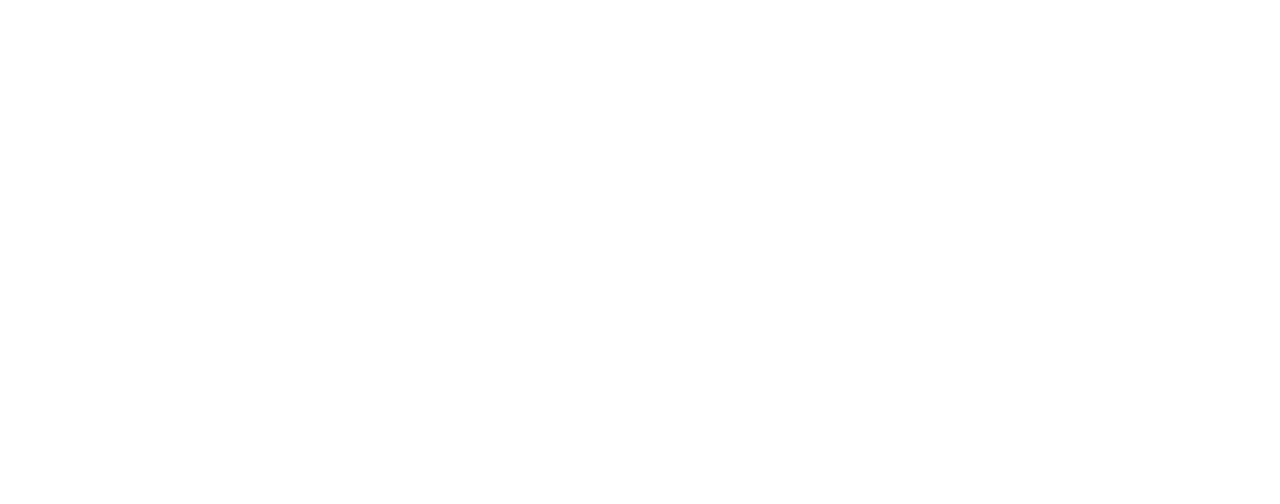
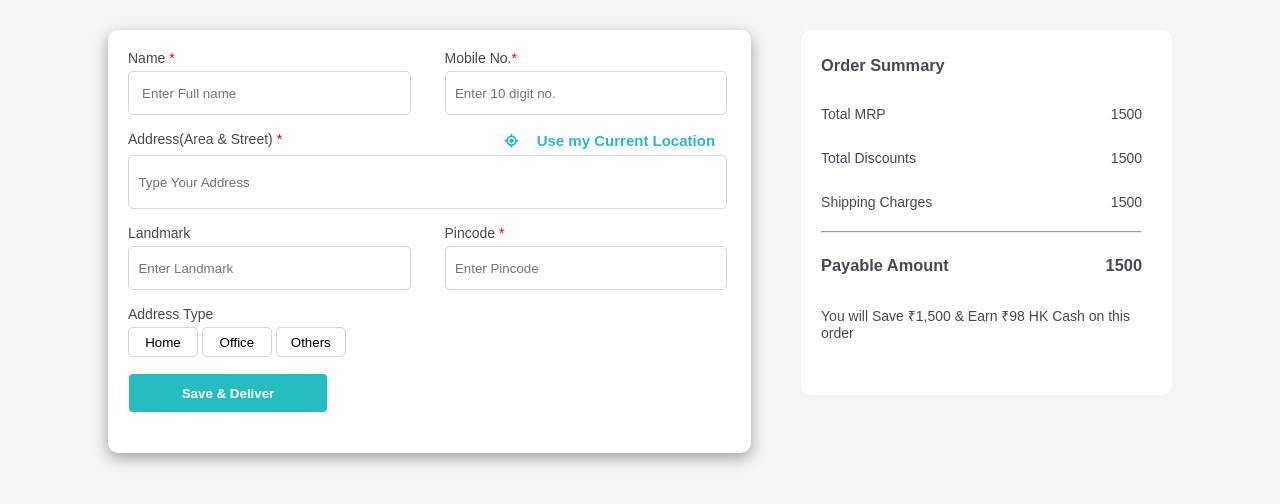
Before and after one commit to Swagh001/HealthKart-Clone, a plain HTML site: page Address/address.html in a window 1280 px wide. Drawn offline with Linux system fonts and the light colour scheme.

Commit message:
Address files added with some code(html,css,js)

```diff
--- /dev/null
+++ b/Address/address.css
@@ -0,0 +1,109 @@
+body{
+    background-color: whitesmoke;
+    font-family: sans-serif;
+    font-size: 14px;
+    color:#494953;
+}
+#container-Main{
+    display: flex;
+    /* border: 1px solid; */
+    margin: 30px 100px 60px;
+    column-gap: 50px;
+
+}
+
+#container-1{
+    padding: 20px 30px 40px 20px;
+    width: 60%;
+    /* border: 1px solid; */
+    border-radius: 10px;
+    box-shadow: rgba(0, 0, 0, 0.35) 0px 5px 15px;
+    background-color: white;
+}
+
+#container-2{
+    /* border: 1px solid; */
+    padding: 10px 30px 40px 20px;
+    border-radius: 10px;
+    /* box-shadow: rgba(0, 0, 0, 0.35) 0px 5px 15px; */
+    background-color: white;
+    height: 20%;
+
+}
+
+.inner-conatiner{
+    display: flex;
+    /* border: 1px solid; */
+    column-gap: 40px;
+}
+.inner-conatiner>div{
+    width: 50%;
+    /* border: solid; */
+}
+#adrs{
+    display: flex;
+    justify-content: space-between;
+}
+
+#address{
+    width: 100%;
+    height: 50px;
+    margin-top: 5px;
+    border-radius: 5px;
+    border: 1px solid;
+    border-color: rgb(216, 214, 214);
+}
+
+
+/* .btn:active{
+    background-color: grey;
+} */
+
+.btn{
+    height: 30px;
+    width: 70px;
+    margin-top: 5px;
+    background-color: white;
+    border-radius: 5px;
+    border: 1px solid;
+    border-color: rgb(216, 214, 214);
+    cursor: pointer;
+}
+
+#submit{
+    background-color: #26bdc0;;
+    color: white;
+    border: none;
+    height: 40px;
+    width: 200px;
+    cursor: pointer;
+    font-weight: bold;
+    border-radius: 5px;
+    border: 1px solid;
+    /* border-color: rgb(216, 214, 214); */
+}
+.star{
+    color: red;
+}
+.inputField{
+    height: 40px;
+    margin-top: 5px;
+    width: 100%;
+    border-radius: 5px;
+    border: 1px solid;
+    border-color: rgb(216, 214, 214);
+}
+
+#new_input_1{
+    height: 40px;
+    margin-top: 5px;
+    width: 100%;
+    border-radius: 5px;
+    border: 1px solid;
+    border-color: rgb(216, 214, 214);
+}
+
+.order{
+    display: flex;
+    justify-content: space-between;
+}
--- a/Address/address.html
+++ b/Address/address.html
@@ -5,8 +5,99 @@
     <meta http-equiv="X-UA-Compatible" content="IE=edge">
     <meta name="viewport" content="width=device-width, initial-scale=1.0">
     <title>Address Page</title>
+    <link rel="stylesheet" href="address.css">
 </head>
 <body>
+<!-- ---------------------------------------navbar----------------- -->
 
+<!--address Page --------------------------------------------------------------- -->
+
+    <form>
+    <div id="container-Main">
+        <div id="container-1">
+            <div class="inner-conatiner">
+                <div>
+                    <label for="name">Name <span class="star">*</span></label><br>
+                    <input type="text" id="name" name="name" required placeholder=" &nbsp; Enter Full name" class="inputField">
+                </div>
+                <div>
+                    <label for="mobile">Mobile No.<span class="star">*</span></label><br>
+                    <input type="number" id="mobile" name="Mobile" required placeholder=" &nbsp;Enter 10 digit no." class="inputField">
+                </div>
+            </div>
+            <br>
+            <div>
+                <div id="adrs">
+                    <div>
+                        <label for="address">Address(Area & Street) <span class="star">*</span></label>
+                    </div>
+                    <div style="color: #26bdc0;">
+                        <i class="fa-solid fa-location-crosshairs" style="color: #26bdc0; size: 20px;"></i>
+                        <!-- &nbsp; Use my Current Location  -->
+                        <input type="button" name="location" id="location" value="&nbsp; Use my Current Location"
+                        style="border: none; background-color: white; color: #26bdc0; font-weight: bold; font-size: 15px; cursor: pointer;">
+                    </div>
+                </div>
+                <div>
+                    <input type="text" id="address" name="address" required placeholder=" &nbsp;Type Your Address">
+                </div>
+            </div>
+            <br>
+            <div class="inner-conatiner">
+                <div>
+                    <label for="landmark">Landmark</label><br>
+                    <input type="text" id="landmark" name="Landmark" required placeholder=" &nbsp;Enter Landmark" class="inputField">
+                </div>
+                <div>
+                    <label for="pincode">Pincode <span class="star">*</span></label><br>
+                    <input type="number" id="pincode" name="Pincode" required placeholder=" &nbsp;Enter Pincode" class="inputField">
+                </div>
+            </div>
+            <br>
+            <div id="newInut-1">
+                <label for="name">Address Type</label><br>
+                <input type="button" value="Home" class="btn btn-1">
+                <input type="button" value="Office" class="btn btn-2">
+                <input type="button" value="Others" class="btn btn-3" >
+                <!-- <div id="newinput"></div> -->
+                <!-- <button class="btn">Home</button>
+                <button class="btn">Office</button>
+                <button class="btn">Others</button> -->
+            </div>
+            <br>
+            <button id="submit" type="submit">Save & Deliver</button>
+        </div>
+
+    </form>
+        <div id="container-2" style="row-gap: 0px;">
+            <h3>Order Summary &nbsp; <span id="Order_count"></span></h3>
+
+            <div class="order">
+                <div><p>Total MRP</div>
+                <div><p>1500</p></div>
+            </div>
+
+            <div class="order">
+                <div><p>Total Discounts </div>
+                <div><p>1500</p></div>
+            </div>
+
+            <div class="order">
+                <div><p>Shipping Charges</div>
+                <div><p>1500</p></div>
+            </div>
+            <hr>
+
+            <div class="order">
+                <div><h3>Payable Amount </div>
+                <div><h3>1500</h3></div>
+            </div>
+
+            <p>You will Save ₹<span>1,500</span> & Earn ₹98 HK Cash on this order</p>
+        </div>
+    </div>
+
+    <script src="address.js"></script>
 </body>
 </html>
+<script src="https://kit.fontawesome.com/6c991e2d26.js" crossorigin="anonymous"></script>
--- /dev/null
+++ b/Address/address.js
@@ -0,0 +1,74 @@
+
+document.querySelector("form").addEventListener("submit",submit);
+let AddressArr= JSON.parse(localStorage.getItem("AddressData")) || [];
+function submit(){
+    event.preventDefault();
+    let name=document.getElementById("name").value;
+    let mobile=document.getElementById("mobile").value;
+    let address=document.getElementById("address").value;
+    let landmark=document.getElementById("landmark").value;
+    let pincode=document.getElementById("pincode").value;
+
+    console.log("hello"+name);
+
+    addressObj={
+        name:name,
+        mobile:mobile,
+        address:address,
+        landmark:landmark,
+        pincode:pincode,
+    };
+
+    AddressArr.push(addressObj);
+
+    localStorage.setItem("AddressData",JSON.stringify(AddressArr));
+}
+let home=document.querySelector(".btn-1");
+let office=document.querySelector(".btn-2");
+let other=document.querySelector(".btn-3");
+
+if(home.addEventListener("click",addressSelect)){}
+else if(office.addEventListener("click",addressSelect2)){}
+else if(other.addEventListener("click",addressSelect3)){}
+
+
+function addressSelect(){
+    var selectedBtn2=document.querySelector(".btn-2");
+    selectedBtn2.style.backgroundColor="white";
+    var selectedBtn3=document.querySelector(".btn-3");
+    selectedBtn3.style.backgroundColor="white";
+
+    var selectedBtn=document.querySelector(".btn-1");
+    selectedBtn.style.backgroundColor="rgb(216, 214, 214)";
+    console.log(selectedBtn.value);
+}
+
+function addressSelect2(){
+    var selectedBtn=document.querySelector(".btn-1");
+    selectedBtn.style.backgroundColor="white";
+    var selectedBtn3=document.querySelector(".btn-3");
+    selectedBtn3.style.backgroundColor="white";
+
+    var selectedBtn2=document.querySelector(".btn-2");
+    selectedBtn2.style.backgroundColor="rgb(216, 214, 214)";
+    console.log(selectedBtn2.value);
+}
+
+function addressSelect3(){
+    var selectedBtn=document.querySelector(".btn-1");
+    selectedBtn.style.backgroundColor="white";
+    var selectedBtn2=document.querySelector(".btn-2");
+    selectedBtn2.style.backgroundColor="white";
+
+    var selectedBtn3=document.querySelector(".btn-3");
+    selectedBtn3.style.backgroundColor="rgb(216, 214, 214)";
+    console.log(selectedBtn3.value);
+
+    let new_div=document.createElement("div");
+    new_div.setAttribute("id","newinput")
+    let new_input=document.createElement("input");
+    new_input.setAttribute("id","new_input_1");
+    new_input.placeholder="Eg: Friend's Place";
+    new_div.append(new_input);
+    document.getElementById("newInut-1").append(new_div)
+}
```
